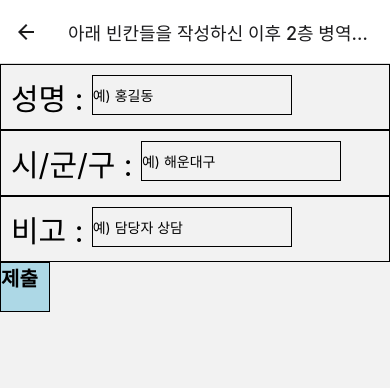
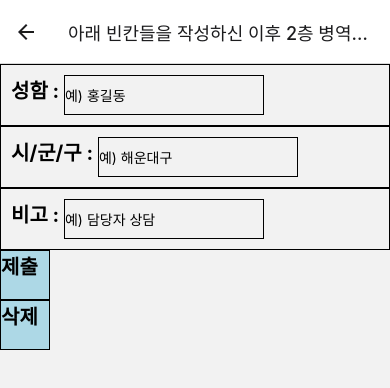
Before and after one commit to oolong-tea-is-bad/mma-info-desk, a React Native app: screen /Examination in a window 390 px wide. Shown: the top 388 px of the page. Built offline with nearby package versions, Linux system fonts and the light colour scheme.

Commit message:
7th commit: need to make sign in for namelist

```diff
--- a/src/screens/Agent.tsx
+++ b/src/screens/Agent.tsx
@@ -1,9 +1,10 @@
-import React, { useCallback, useEffect } from "react";
-import { SafeAreaView, View, Text, Button, Pressable, StyleSheet, TextInput,} from "react-native";
+import React from "react";
+import { SafeAreaView, View, Text, Pressable, StyleSheet, TextInput,} from "react-native";
 import { useState } from "react";
 // prettier-ignore
 import AsyncStorage from "@react-native-async-storage/async-storage";
 import moment from "moment";
+import 'moment/locale/ko'
 
 export default function Agent() {
     const clearAll = async () => {
@@ -16,24 +17,19 @@ export default function Agent() {
       console.log('Cleared.')
     }
 
-    useEffect(() => {clearAll()}, [])
-
     const setData = async (key: string, value: { name: string; place: string; etc: string; }) => {
         try {
           await AsyncStorage.setItem(key, JSON.stringify(value));
+
           console.log(`setItem... ${key} : ${value}`);
         } catch (e) {
           throw e;
         }
     };
 
-    const [user, setUser] = useState({
-      name: '',
-      place: '',
-      etc: ''
-    })
+    const [user, setUser] = useState({name: '', place: '', etc: '', department: '사회복무과'})
 
-    var currTime = moment().format('MMMM Do YYYY, h:mm:ss a')
+    var currTime = moment().format('일자: YYYY-MM-DD | 방문 시각: a hh:mm:ss')
     const submit = () => {setData(currTime, user)}
 
     return (
@@ -69,6 +65,10 @@ export default function Agent() {
                     <Text style={[styles.text]}>제출</Text>
                 </Pressable>
 
+                <Pressable style={[styles.submitButton]} onPress={clearAll}>
+                    <Text style={[styles.text]}>삭제</Text>
+                </Pressable>
+
             </View>
         </SafeAreaView>
     )
--- a/src/screens/Examination.tsx
+++ b/src/screens/Examination.tsx
@@ -1,41 +1,92 @@
 import React from "react";
-import { SafeAreaView, View, Text, Button, Pressable, StyleSheet} from "react-native";
+import { SafeAreaView, View, Text, Pressable, StyleSheet, TextInput,} from "react-native";
+import { useState } from "react";
+// prettier-ignore
 import AsyncStorage from "@react-native-async-storage/async-storage";
-import TestInput from "../components/TestInput";
-import SubmitButton from "../components/SubmitButton";
 import moment from "moment";
+import 'moment/locale/ko'
 
-export default function Examination() {
-    const storeData = async (value: string) => {
+export default function Agent() {
+    const clearAll = async () => {
+      try {
+        await AsyncStorage.clear()
+      } catch(e) {
+        // clear error
+      }
+
+      console.log('Cleared.')
+    }
+
+    const setData = async (key: string, value: { name: string; place: string; etc: string; }) => {
         try {
-            await AsyncStorage.setItem('my-key', value);
+          await AsyncStorage.setItem(key, JSON.stringify(value));
+
+          console.log(`setItem... ${key} : ${value}`);
         } catch (e) {
-            // saving error
+          throw e;
         }
     };
 
-    const getData = async () => {
-        try {
-            const value = await AsyncStorage.getItem('my-key');
-            if (value !== null) {
-                return value
-            }
-        } catch (e) {
-            // error reading value
-        }
-    };
+    const [user, setUser] = useState({name: '', place: '', etc: '', department: '병역판정검사과'})
 
-    var test = moment().format('YYYY-MM-DD HH:mm:ss')
+    var currTime = moment().format('일자: YYYY-MM-DD | 방문 시각: a hh:mm:ss')
+    const submit = () => {setData(currTime, user)}
 
     return (
         <SafeAreaView>
             <View>
                 {/* 일자 방문시각 시군구 성명 방문 목적 안내자 비고 */}
-                <TestInput category="성명" placeholder="예) 홍길동" />
-                <TestInput category="시/군/구" placeholder="예) 해운대구" />
-                <TestInput category="비고" placeholder="예) 담당자 상담" />
-                <SubmitButton />
+                <View style={styles.container}>
+                    <Text style={[styles.text]}>성함 : </Text>
+                    <TextInput
+                        onChangeText={(text) => setUser({...user, name: text})}
+                        placeholder="예) 홍길동"
+                        style={styles.input}
+                    />
+                </View>
+                <View style={styles.container}>
+                    <Text style={[styles.text]}>시/군/구 : </Text>
+                    <TextInput
+                        onChangeText={(text) => setUser({...user, place: text})}
+                        placeholder="예) 해운대구"
+                        style={styles.input}
+                    />
+                </View>
+                <View style={styles.container}>
+                    <Text style={[styles.text]}>비고 : </Text>
+                    <TextInput
+                        onChangeText={(text) => setUser({...user, etc: text})}
+                        placeholder="예) 담당자 상담"
+                        style={styles.input}
+                    />
+                </View>
+
+                <Pressable style={[styles.submitButton]} onPress={submit}>
+                    <Text style={[styles.text]}>제출</Text>
+                </Pressable>
+
+                <Pressable style={[styles.submitButton]} onPress={clearAll}>
+                    <Text style={[styles.text]}>삭제</Text>
+                </Pressable>
+
             </View>
         </SafeAreaView>
     )
 }
+
+const styles = StyleSheet.create({
+    container: {flexDirection: 'row', padding: 10, borderWidth: 1},
+    input: {
+        height: 40,
+        width: 200,
+        borderColor: 'black',
+        borderWidth: 1,
+    },
+    submitButton: {
+        borderWidth: 1,
+        width: 50,
+        height: 50,
+        backgroundColor: 'lightblue'
+    },
+    text: {fontWeight: 'bold', fontSize: 20}
+})
--- a/src/screens/Mobilization.tsx
+++ b/src/screens/Mobilization.tsx
@@ -1,41 +1,92 @@
 import React from "react";
-import { SafeAreaView, View, Text, Button, Pressable, StyleSheet} from "react-native";
+import { SafeAreaView, View, Text, Pressable, StyleSheet, TextInput,} from "react-native";
+import { useState } from "react";
+// prettier-ignore
 import AsyncStorage from "@react-native-async-storage/async-storage";
-import TestInput from "../components/TestInput";
-import SubmitButton from "../components/SubmitButton";
 import moment from "moment";
+import 'moment/locale/ko'
 
-export default function Mobilization() {
-    const storeData = async (value: string) => {
+export default function Agent() {
+    const clearAll = async () => {
+      try {
+        await AsyncStorage.clear()
+      } catch(e) {
+        // clear error
+      }
+
+      console.log('Cleared.')
+    }
+
+    const setData = async (key: string, value: { name: string; place: string; etc: string; }) => {
         try {
-            await AsyncStorage.setItem('my-key', value);
+          await AsyncStorage.setItem(key, JSON.stringify(value));
+
+          console.log(`setItem... ${key} : ${value}`);
         } catch (e) {
-            // saving error
+          throw e;
         }
     };
 
-    const getData = async () => {
-        try {
-            const value = await AsyncStorage.getItem('my-key');
-            if (value !== null) {
-                return value
-            }
-        } catch (e) {
-            // error reading value
-        }
-    };
+    const [user, setUser] = useState({name: '', place: '', etc: '', department: '동원관리과'})
 
-    var test = moment().format('YYYY-MM-DD HH:mm:ss')
+    var currTime = moment().format('일자: YYYY-MM-DD | 방문 시각: a hh:mm:ss')
+    const submit = () => {setData(currTime, user)}
 
     return (
         <SafeAreaView>
             <View>
                 {/* 일자 방문시각 시군구 성명 방문 목적 안내자 비고 */}
-                <TestInput category="성명" placeholder="예) 홍길동" />
-                <TestInput category="시/군/구" placeholder="예) 해운대구" />
-                <TestInput category="비고" placeholder="예) 담당자 상담" />
-                <SubmitButton />
+                <View style={styles.container}>
+                    <Text style={[styles.text]}>성함 : </Text>
+                    <TextInput
+                        onChangeText={(text) => setUser({...user, name: text})}
+                        placeholder="예) 홍길동"
+                        style={styles.input}
+                    />
+                </View>
+                <View style={styles.container}>
+                    <Text style={[styles.text]}>시/군/구 : </Text>
+                    <TextInput
+                        onChangeText={(text) => setUser({...user, place: text})}
+                        placeholder="예) 해운대구"
+                        style={styles.input}
+                    />
+                </View>
+                <View style={styles.container}>
+                    <Text style={[styles.text]}>비고 : </Text>
+                    <TextInput
+                        onChangeText={(text) => setUser({...user, etc: text})}
+                        placeholder="예) 담당자 상담"
+                        style={styles.input}
+                    />
+                </View>
+
+                <Pressable style={[styles.submitButton]} onPress={submit}>
+                    <Text style={[styles.text]}>제출</Text>
+                </Pressable>
+
+                <Pressable style={[styles.submitButton]} onPress={clearAll}>
+                    <Text style={[styles.text]}>삭제</Text>
+                </Pressable>
+
             </View>
         </SafeAreaView>
     )
 }
+
+const styles = StyleSheet.create({
+    container: {flexDirection: 'row', padding: 10, borderWidth: 1},
+    input: {
+        height: 40,
+        width: 200,
+        borderColor: 'black',
+        borderWidth: 1,
+    },
+    submitButton: {
+        borderWidth: 1,
+        width: 50,
+        height: 50,
+        backgroundColor: 'lightblue'
+    },
+    text: {fontWeight: 'bold', fontSize: 20}
+})
--- a/src/screens/NameList.tsx
+++ b/src/screens/NameList.tsx
@@ -2,34 +2,51 @@ import React from "react";
 import { SafeAreaView, View, Text, Button, Pressable, StyleSheet} from "react-native";
 import { useState, useCallback, useEffect } from "react";
 import AsyncStorage from "@react-native-async-storage/async-storage";
-import TestInput from "../components/TestInput";
-import SubmitButton from "../components/SubmitButton";
-import moment from "moment";
 
 export default function NameList() {
+  const [pairs, setPairs] = useState<any>()
+
   const getAllPairs = async () => {
     try {
       const keys = await AsyncStorage.getAllKeys()
       const pairs = await AsyncStorage.multiGet(keys)
 
+      setPairs(pairs)
       console.log(pairs)
-          return pairs
     } catch(e) {
       throw e
     }
   }
 
-    useEffect(() => {
-      const pairs = getAllPairs()
-    }, [])
+  useEffect(() => { getAllPairs() }, [])
 
+  type parseType = {
+    name: string,
+    place: string,
+    etc: string
+  }
 
+  // const parsedStr: parseType = JSON.parse(pairs)
+  // useEffect(() => {console.log(`성함: ${parsedStr.name}`)})
 
   return (
       <SafeAreaView>
-            <View>
-                <Text>{getAllPairs()}</Text>
+        <View style={[styles.container]}>
+          {pairs && pairs.map((item: string[]) => (
+            <Text style={[styles.text]}>
+              {item[0]} {"\n"}
+              {item[1].slice(1,-1).split(',')[0]} {"\n"}
+              {item[1].slice(1,-1).split(',')[1]} {"\n"}
+              {item[1].slice(1,-1).split(',')[2]} {"\n"}
+              {item[1].slice(1,-1).split(',')[3]}
+            </Text>
+          ))}
         </View>
       </SafeAreaView>
   )
 }
+
+const styles = StyleSheet.create({
+  container: {padding: 10, borderWidth: 1},
+  text: {fontWeight: 'bold', fontSize: 20, borderWidth: 1, padding: 10}
+})
```
Lines whose indentation alone changed are shown as unchanged.
